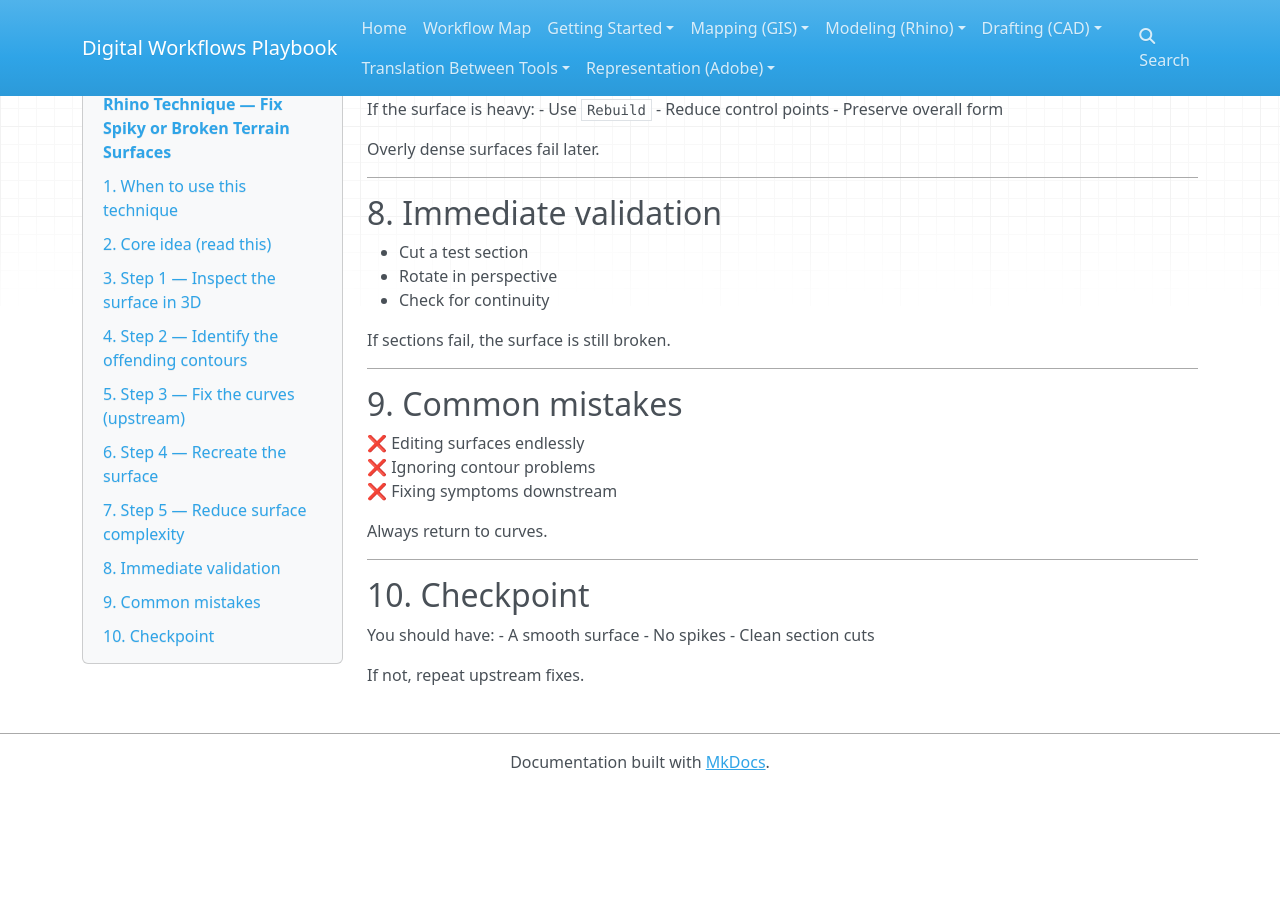
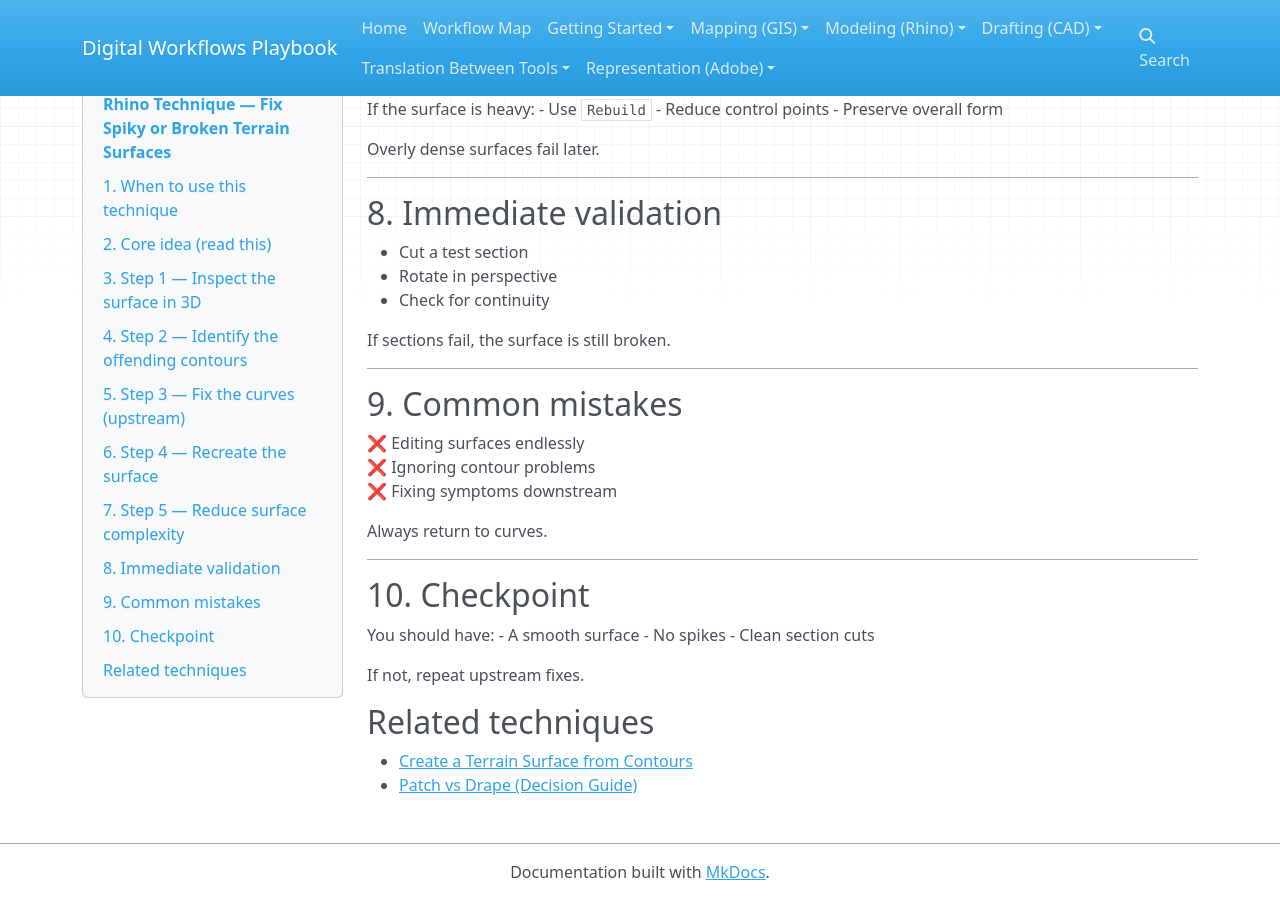
Before and after one commit to machineLandscape/digital-workflows-playbook, an MkDocs documentation site: the page built from docs/02_modeling_techniques/rhino_fix_spiky_surfaces.md, in a window 1280 px wide and 900 px high, scrolled down 1428 px. Built offline with MkDocs 1.6.1, drawn with Linux system fonts in a browser that asks for light colours; nearby versions of some CDN libraries; before the commit the page ends 2218 px from its top, so only the background shows below that.

Commit message:
Update rhino_fix_spiky_surfaces.md

```diff
--- a/docs/02_modeling_techniques/rhino_fix_spiky_surfaces.md
+++ b/docs/02_modeling_techniques/rhino_fix_spiky_surfaces.md
@@ -116,3 +116,8 @@ You should have:
 - Clean section cuts
 
 If not, repeat upstream fixes.
+
+## Related techniques
+
+- [Create a Terrain Surface from Contours](rhino_surface_from_contours.md)
+- [Patch vs Drape (Decision Guide)](rhino_patch_vs_drape.md)
```
